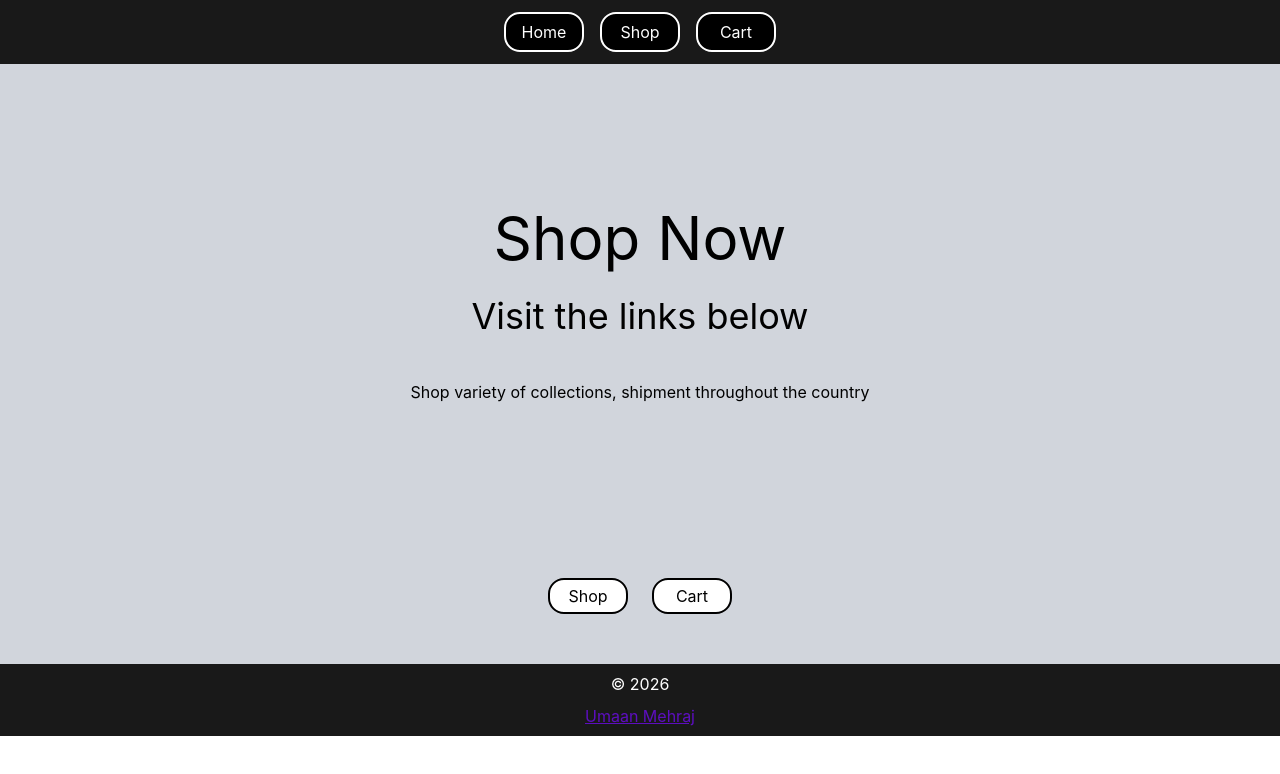
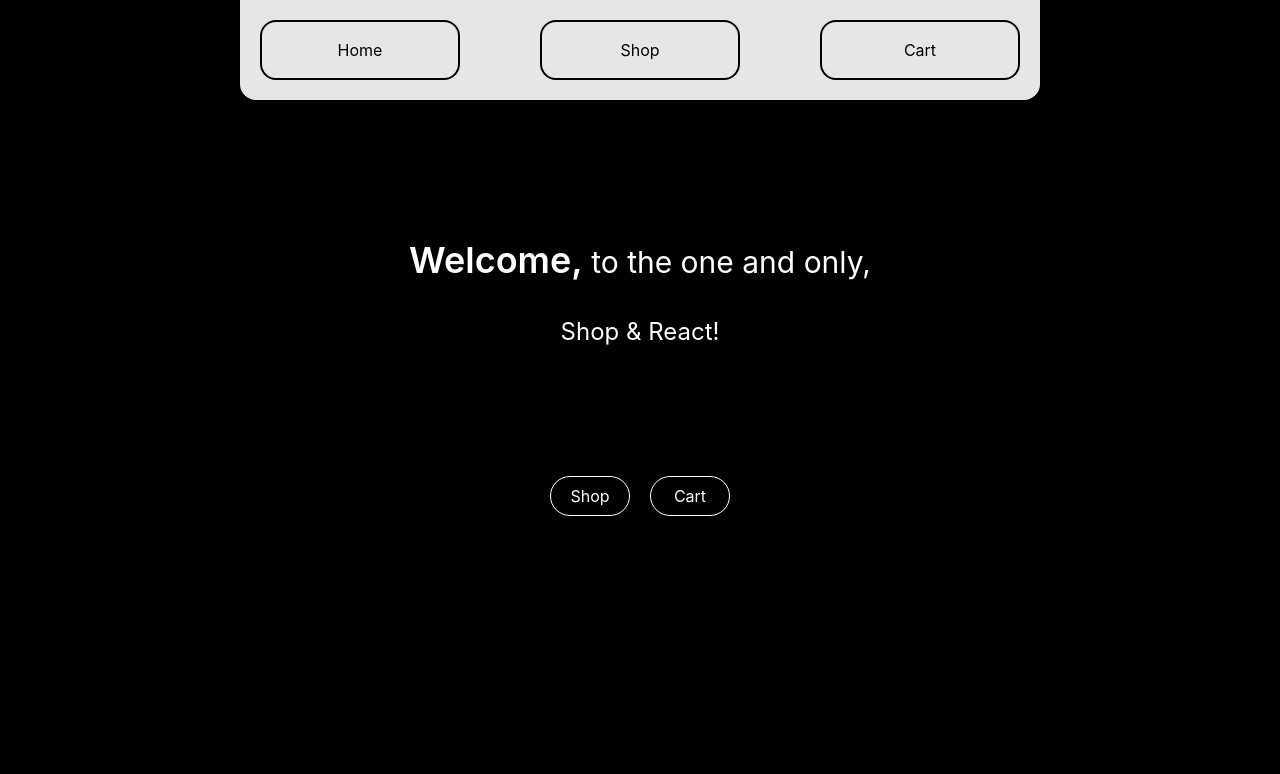
Before and after one commit to UmaanMehraj/shopping-cart, a React (Vite) app: page / in a window 1280 px wide. Shown: the top 774 px of the page. Built offline with nearby package versions, Linux system fonts and the light colour scheme.

Commit message:
refactor: navbar.jsx, homepage.jsx, footer.jsx

```diff
--- a/index.html
+++ b/index.html
@@ -1,13 +1,16 @@
 <!doctype html>
 <html lang="en">
+
 <head>
   <meta charset="UTF-8" />
   <link rel="icon" type="image/svg+xml" href="/favicon.svg" />
   <meta name="viewport" content="width=device-width, initial-scale=1.0" />
   <title>shopping-cart</title>
 </head>
-  <body>
+
+<body style="background-color: black;">
   <div id="root"></div>
   <script type="module" src="/src/main.jsx"></script>
 </body>
+
 </html>
--- a/package.json
+++ b/package.json
@@ -11,6 +11,7 @@
   },
   "dependencies": {
     "@tailwindcss/vite": "^4.2.4",
+    "gsap": "^3.15.0",
     "react": "^19.2.5",
     "react-dom": "^19.2.5",
     "react-router": "^7.14.2",
--- /dev/null
+++ b/src/components/AnimatedContent.jsx
@@ -0,0 +1,116 @@
+import { useRef, useEffect } from 'react';
+import { gsap } from 'gsap';
+import { ScrollTrigger } from 'gsap/ScrollTrigger';
+
+gsap.registerPlugin(ScrollTrigger);
+
+const AnimatedContent = ({
+  children,
+  container,
+  distance = 100,
+  direction = 'vertical',
+  reverse = false,
+  duration = 0.8,
+  ease = 'power3.out',
+  initialOpacity = 0,
+  animateOpacity = true,
+  scale = 1,
+  threshold = 0.1,
+  delay = 0,
+  disappearAfter = 0,
+  disappearDuration = 0.5,
+  disappearEase = 'power3.in',
+  onComplete,
+  onDisappearanceComplete,
+  className = '',
+  ...props
+}) => {
+  const ref = useRef(null);
+
+  useEffect(() => {
+    const el = ref.current;
+    if (!el) return;
+
+    let scrollerTarget = container || document.getElementById('snap-main-container') || null;
+
+    if (typeof scrollerTarget === 'string') {
+      scrollerTarget = document.querySelector(scrollerTarget);
+    }
+
+    const axis = direction === 'horizontal' ? 'x' : 'y';
+    const offset = reverse ? -distance : distance;
+    const startPct = (1 - threshold) * 100;
+
+    gsap.set(el, {
+      [axis]: offset,
+      scale,
+      opacity: animateOpacity ? initialOpacity : 1,
+      visibility: 'visible'
+    });
+
+    const tl = gsap.timeline({
+      paused: true,
+      delay,
+      onComplete: () => {
+        if (onComplete) onComplete();
+        if (disappearAfter > 0) {
+          gsap.to(el, {
+            [axis]: reverse ? distance : -distance,
+            scale: 0.8,
+            opacity: animateOpacity ? initialOpacity : 0,
+            delay: disappearAfter,
+            duration: disappearDuration,
+            ease: disappearEase,
+            onComplete: () => onDisappearanceComplete?.()
+          });
+        }
+      }
+    });
+
+    tl.to(el, {
+      [axis]: 0,
+      scale: 1,
+      opacity: 1,
+      duration,
+      ease
+    });
+
+    const st = ScrollTrigger.create({
+      trigger: el,
+      scroller: scrollerTarget,
+      start: `top ${startPct}%`,
+      once: true,
+      onEnter: () => tl.play()
+    });
+
+    return () => {
+      st.kill();
+      tl.kill();
+    };
+  }, [
+    container,
+    distance,
+    direction,
+    reverse,
+    duration,
+    ease,
+    initialOpacity,
+    animateOpacity,
+    scale,
+    threshold,
+    delay,
+    disappearAfter,
+    disappearDuration,
+    disappearEase,
+    onComplete,
+    onDisappearanceComplete
+  ]);
+
+  return (
+    <div ref={ref} className={`invisible ${className}`} {...props}>
+      {children}
+    </div>
+  );
+};
+
+export default AnimatedContent;
--- a/src/components/errorPage.jsx
+++ b/src/components/errorPage.jsx
@@ -4,8 +4,8 @@ import { Link } from 'react-router'
 export default function ErrorPage() {
   return (
     <div className='errorPage w-screen h-screen flex justify-center items-center'>
-      <div className='text'>
-        <h2>This page doesn't exist :(</h2>
+      <div className='text flex flex-col justify-center items-center gap-5'>
+        <h2 className='text-2xl'>This page doesn't exist :(</h2>
         <Link className='text-blue-300 underline' to='/'>
           Click to back to homepage
         </Link>
--- a/src/components/footer.jsx
+++ b/src/components/footer.jsx
@@ -1,17 +1,3 @@
 export default function Footer() {
-  return (
-    <>
-      <div className='max-h-20 w-screen bg-black/90 backdrop-blur-3xl flex flex-col justify-center items-center gap-2 text-white p-2'>
-        <div>&copy; 2026</div>
-        <div>
-          <a
-            href='https://github.com/UmaanMehraj'
-            className='underline text-violet-800'
-          >
-            Umaan Mehraj
-          </a>
-        </div>
-      </div>
-    </>
-  )
+  return <></>
 }
--- a/src/components/homepage.jsx
+++ b/src/components/homepage.jsx
@@ -1,26 +1,38 @@
 import { Link } from 'react-router'
+import AnimatedContent from './AnimatedContent'
 
 export default function Home() {
   return (
     <>
-      <div className='bg-gray-300 min-h-120 w-screen flex flex-col justify-center items-center '>
-        <div className='h-20 text-3xl lg:text-6xl md:text-4xl m-2'>
-          Shop Now
-        </div>
-        <div className='h-20 text-xl lg:text-4xl md:text-2xl'>
-          Visit the links below
-        </div>
-        <div className='px-5 md:m-1 lg:m3'>
-          Shop variety of collections, shipment throughout the country
-        </div>
-      </div>
-      <div className='bg-gray-300 min-h-30 w-screen flex gap-4 justify-center items-center pb-4'>
-        <div className='m-1 h-8 w-20 bg-white p-4 rounded-2xl border-2 flex justify-center items-center transition-all duration-300 ease-in-out hover:bg-black hover:text-white'>
-          <Link to='/shop'>Shop</Link>
-        </div>
-        <div className='m-1 h-8 w-20 bg-white p-4 rounded-2xl border-2 flex justify-center items-center transition-all duration-300 ease-in-out hover:bg-black hover:text-white'>
-          <Link to='/cart'>Cart</Link>
-        </div>
+      <div className='w-screen h-full bg-black text-white p-10'>
+        <AnimatedContent
+          distance={60}
+          direction='vertical'
+          reverse={true}
+          duration={1}
+          ease='power3.out'
+          initialOpacity={0}
+          animateOpacity
+          scale={1}
+          threshold={0.6}
+          delay={0}
+        >
+          <div className='p-20 flex flex-col gap-4 justify-center items-center'>
+            <div className='p-5 text-3xl'>
+              <span className='text-4xl font-semibold'>Welcome,</span> to the
+              one and only,
+            </div>
+            <div className='pb-10 text-2xl'>Shop & React!</div>
+          </div>
+          <div className='flex justify-center items-center gap-5 p-2'>
+            <div className='border-1 h-10 w-20 flex justify-center items-center rounded-3xl transition duration-500 ease-in-out hover:bg-violet-500 hover:text-white  hover:-translate-y-1 hover:scale-105 '>
+              <Link to='/shop'>Shop</Link>
+            </div>
+            <div className='border-1 h-10 w-20 flex justify-center items-center rounded-3xl transition duration-500 ease-in-out hover:bg-violet-500 hover:text-white  hover:-translate-y-1 hover:scale-105 '>
+              <Link to='/cart'>Cart</Link>
+            </div>
+          </div>
+        </AnimatedContent>
       </div>
     </>
   )
--- a/src/components/navbar.jsx
+++ b/src/components/navbar.jsx
@@ -2,18 +2,20 @@ import { Link } from 'react-router'
 
 export default function NavBar() {
   return (
-    <div className='max-h-30 w-screen bg-black/90 backdrop-blur-3xl flex justify-center items-center gap-2 text-white p-2'>
-      <div className='m-1 h-10 w-20 bg-black p-4 rounded-2xl border-2 flex justify-center items-center transition-all duration-300 ease-in-out hover:bg-white hover:text-black'>
-        <Link className='' to='/'>
-          Home
-        </Link>
+    <>
+      <nav className='flex justify-center items-center '>
+        <div className='h-25 w-80 md:w-150 lg:w-200 bg-white/90 backdrop-blur-3xl flex gap-5 items-center justify-between rounded-b-2xl'>
+          <div className='m-5 flex justify-center items-center h-12 w-80 lg:h-15 lg:w-50 md:h-15 md:w-40  border-2 rounded-2xl transition duration-500 ease-in-out hover:bg-black hover:text-white  hover:scale-105 '>
+            <Link to='/'>Home</Link>
           </div>
-      <div className='m-1 h-10 w-20 bg-black border-2 p-4 rounded-2xl flex justify-center items-center  transition duration-300 ease-in-out hover:bg-white hover:text-black'>
+          <div className='m-5  h-12 w-80 lg:h-15 lg:w-50 md:h-15 md:w-40 flex justify-center items-center border-2 rounded-2xl transition duration-500 ease-in-out hover:bg-black hover:text-white  hover:scale-105 '>
             <Link to='/shop'>Shop</Link>
           </div>
-      <div className='m-1 h-10 w-20 bg-black border-2 p-4 rounded-2xl flex justify-center items-center transition duration-300 ease-in-out  hover:bg-white hover:text-black'>
+          <div className='m-5  h-12 w-80 lg:h-15 lg:w-50 md:h-15 md:w-40 flex justify-center items-center  border-2 rounded-2xl transition duration-500 ease-in-out hover:bg-black hover:text-white  hover:scale-105 '>
             <Link to='/cart'>Cart</Link>
           </div>
         </div>
+      </nav>
+    </>
   )
 }
```
Also changed, not shown: 1 other file (tests, documents, lock files or other folders). Lines whose indentation alone changed are shown as unchanged.
